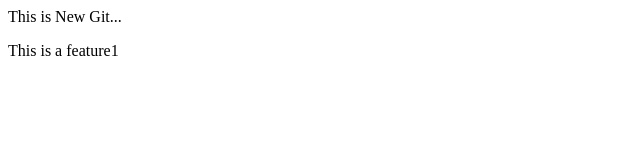
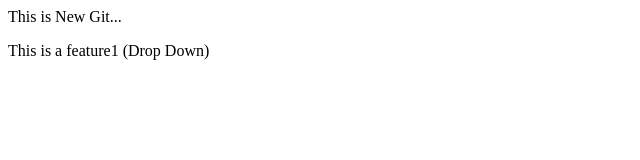
Before and after one commit to Atiya-1234/Local_Repo, a plain HTML site: page index.html in a window 1280 px wide. Shown: the full height of the page, 0-640 px from the left. Drawn offline with Linux system fonts and the light colour scheme.

Commit message:
Add Drop Down

```diff
--- a/index.html
+++ b/index.html
@@ -1,2 +1,2 @@
 <p>This is New Git...</p>
-<p>This is a feature1</p>
+<p>This is a feature1 (Drop Down)</p>
```
